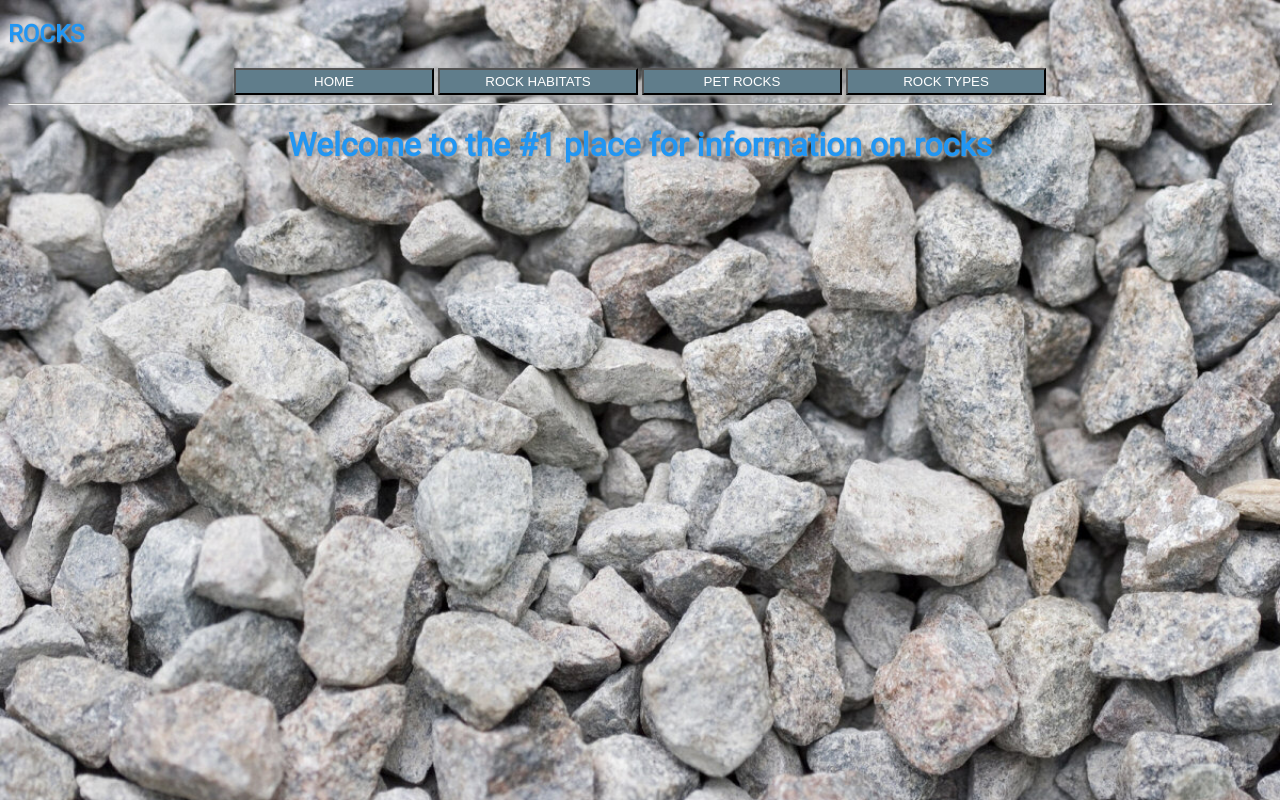
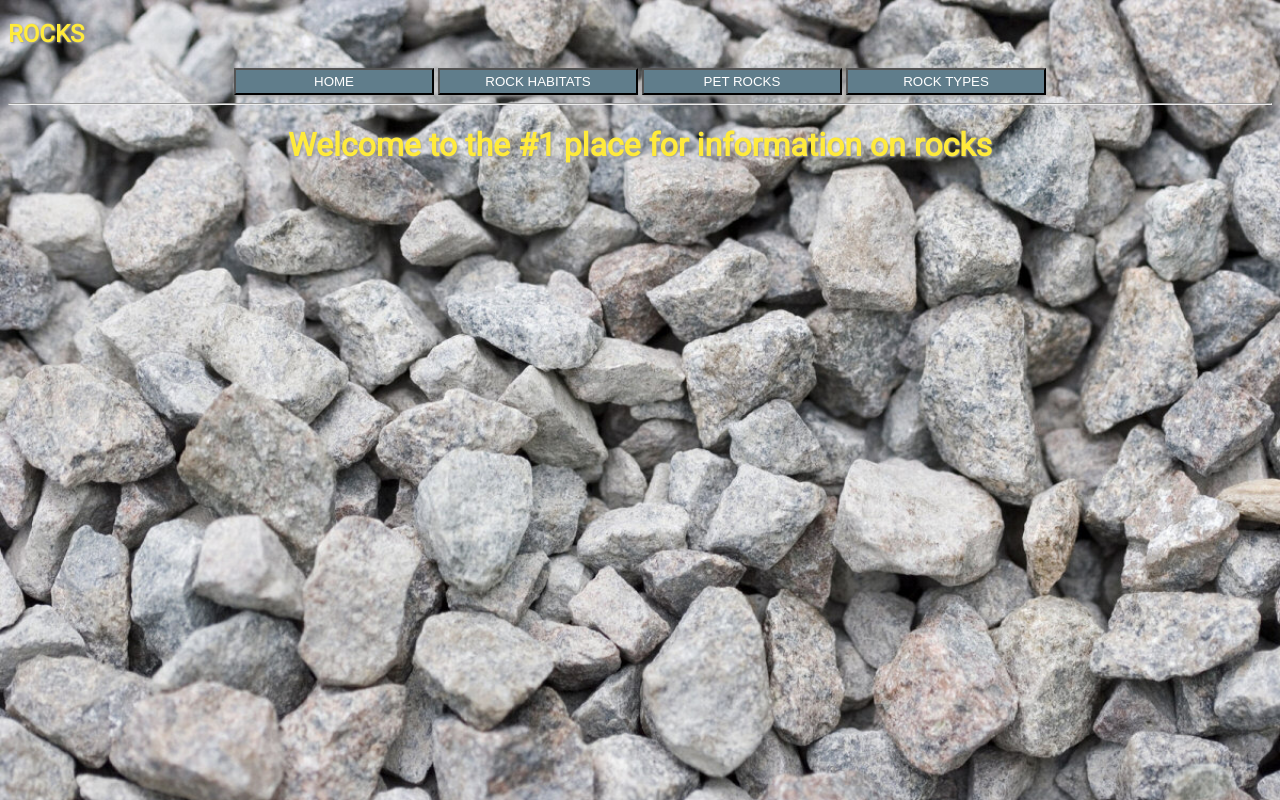
Before and after one commit to Gamesaw-Drew/HtmlFinalThing, a plain HTML site: page index.html in a window 1280 px wide. Drawn offline with Linux system fonts and the light colour scheme.

Commit message:
Update Color

```diff
--- a/styles/styles.css
+++ b/styles/styles.css
@@ -7,7 +7,7 @@
 .mainText{
  font-family: 'Roboto', sans-serif;
  text-shadow: 1px 1px 2px #9E9E9E;
- color: #2196F3;
+ color: #FFEB3B;
 }
 
 .btnMain {
```
